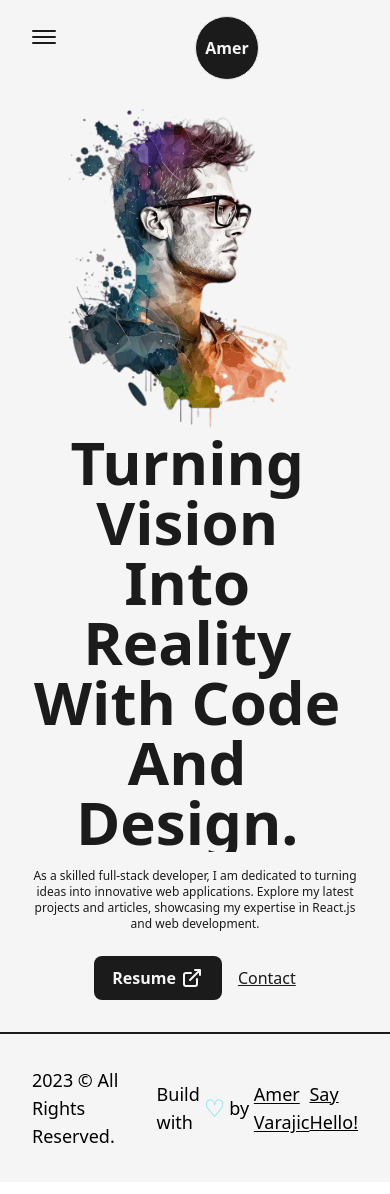
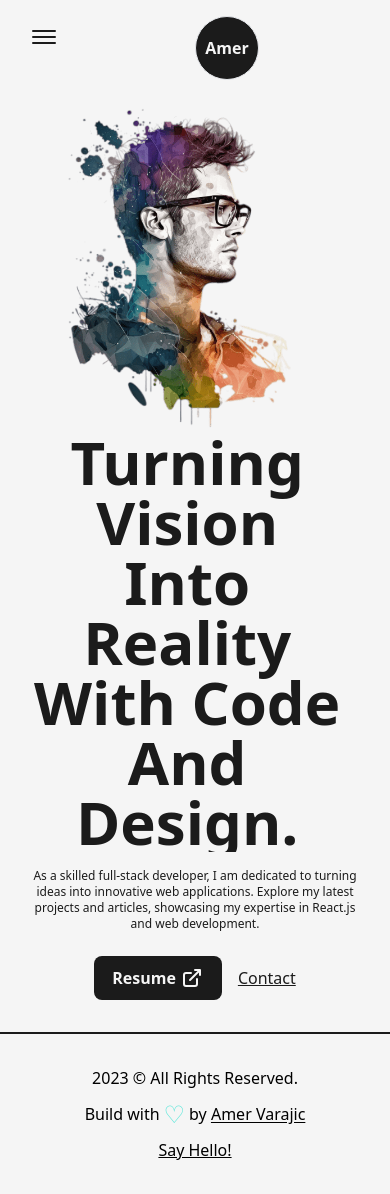
Before and after one commit to amerv97/Next.js-amervarajic-portfolio, a Next.js app in the folder Next.js-Developer-Portfolio-Starter-Code-main/: page / in a window 390 px wide. Built offline with nearby package versions, Linux system fonts and the light colour scheme.

Commit message:
make footer responsible

```diff
--- a/Next.js-Developer-Portfolio-Starter-Code-main/src/components/Footer.js
+++ b/Next.js-Developer-Portfolio-Starter-Code-main/src/components/Footer.js
@@ -6,11 +6,12 @@ const Footer = () => {
   return (
     <footer
       className="w-full border-t-2 border-solid border-dark font-medium text-lg
-    dark:text-light dark:border-light"
+    dark:text-light dark:border-light\
+    sm:text-base"
     >
-      <Layout className="py-8 flex items-center justify-between ">
+      <Layout className="py-8 flex items-center justify-between lg:flex-col lg:py-6">
         <span>{new Date().getFullYear()} &copy; All Rights Reserved.</span>
-        <div className="flex items-center">
+        <div className="flex items-center lg:py-2">
           Build with{" "}
           <span className="text-primaryDark dark:text-secondary text-2xl px-1">
             &#9825;
```
